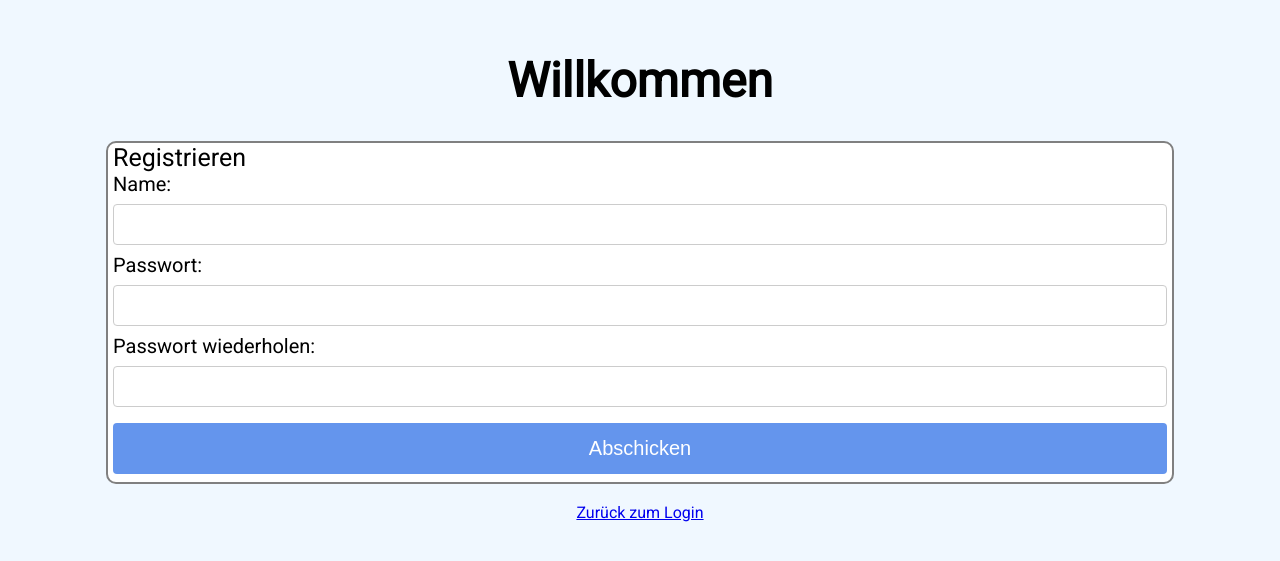
After one commit to MattisKunstmann/Sicherheit-in-Netzwerken, a Flask app: page /register/ in a window 1280 px wide. The commit adds this page. Shown: the top 561 px of the page. Run offline with Flask 2, Linux system fonts and the light colour scheme.

Commit message:
implemented the otp

```diff
--- a/flaskServer.py
+++ b/flaskServer.py
@@ -1,6 +1,6 @@
 import pyotp
 import qrcode as qrcode
-from flask import Flask, request, render_template, make_response
+from flask import Flask, request, render_template, make_response, redirect, jsonify
 from flask_cors import CORS, cross_origin
 import mysql.connector
 from pyotp import totp
@@ -9,49 +9,89 @@ app = Flask(__name__)
 cors = CORS(app)
 app.config['CORS_HEADERS'] = 'Content-Type'
 
-# hostName = "localhost"
-# serverPort = 8080
+hostName = "0.0.0.0"
+serverPort = 8080
 db = None;
 
 query1 = "select * from zugangsdaten"
-#query2 = "insert into zugangsdaten values (%s,%s,%s)" #waay to secure
+query2 = "insert into zugangsdaten values (%s,%s,%s,%s)"
 writeIntQuery = "insert into integers (integerNumber) values (%s)"
 dbName = "sicherheit"
 
 
-@app.route('/register/', methods=["POST"])
+@app.route('/register/', methods=["POST", "GET"])
 def gfg():
     if request.method == "POST":
         name = request.form.get("name")
         password = request.form.get("password")
         saveDataToTextFile(name)
         saveDataToTextFile(password)
-        #writeInDatabase((666,name,password)) #the way to secure way
-        return make_response(writeInDatabase('insert into zugangsdaten values (666, "' + name + '", "' + password + '")'))
+        secretKey = pyotp.random_base32(32)
+        writeInDatabase((666,name,password,secretKey))
+        generateQrCode(secretKey, name)
+        return render_template("verifyQr.html", qrcode = "../" + qrCodePath, name = name, password = password)
+    if request.method == "GET":
+        return render_template("register.html")
 
-@app.route('/integer/', methods=["POST"])
-@cross_origin()
-def intToDB():
-    if request.method == "POST":
-        integer = request.form.get("integer")
-        saveDataToTextFile(integer)
-        return make_response(writeIntToDatabase((integer,)))
-qrCodeFileName = "qrCode.png"
+qrCodeFileName = "qrCode.jpg"
 staticLocation = "static"
 qrCodePath = staticLocation + "/" + qrCodeFileName
 
-def generateQrCode():
-    secretKey = pyotp.random_base32(32)
+def generateQrCode(secretKey, name):
     totp = pyotp.totp.TOTP(secretKey)
-    qrCode = qrcode.make(totp.provisioning_uri(name='alice@google.com', issuer_name='Secure App'))
-    oneTimePassword = totp.now()
+    qrCode = qrcode.make(totp.provisioning_uri(name=name, issuer_name='Secure App'))
     qrCode.save(qrCodePath)
+
+@app.route('/login/', methods=["GET", "POST"])
+def loginRedirect():
+    if request.method == "GET":
+        return redirect('/')
+    if request.method == "POST":
+        userOtp = request.form.get("code")
+        name = request.form.get("name")
+        password = request.form.get("password")
+        return loginWithOtp(name, password, userOtp)
 
 @app.route('/', methods=["GET"])
 def get():
     if request.method == "GET":
-        return render_template("index.html", qrcode = qrCodePath)
+        return render_template("login.html")
 
+@app.route('/verifyQr/', methods=["POST"])
+def getVerifyQr():
+    if request.method == "POST":
+        userOtp = request.form.get("code")
+        name = request.form.get("name")
+        password = request.form.get("password")
+        return loginWithOtp(name, password, userOtp)
+
+def loginWithOtp(name, password, otp):
+        cursor = db.cursor()
+        userQuery = "select * from zugangsdaten where name = (%s) and password = (%s)"
+        cursor.execute(userQuery, (name, password))
+        try:
+            table = cursor.fetchone()
+        finally:
+            print(table)
+            if not table is None and table[1] == name and table[2] == password:
+                totp = pyotp.totp.TOTP(table[3])
+                if otp == totp.now():
+                    print("success")
+                    return render_template("loggedIn.html")
+                else:
+                    print("wrong code")
+                    return make_response(
+                        jsonify(
+                            {"message": "wrong Code", "severity": "light"}
+                        ),
+                        401,)
+                return render_template("loggedIn.html")
+            else:
+                return make_response(
+                    jsonify(
+                            {"message": "wrong Code", "severity": "light"}
+                    ),
+                    401,)
 
 def saveDataToTextFile(str):
     file = open('data.txt', 'a')
@@ -76,9 +116,7 @@ def printTableFromDatabase():
 def writeInDatabase(data):
     try:
         cursor = db.cursor(buffered=True)
-        #cursor.execute(query2, data) #waaay to secure
-#        cursor.execute(data, multi=True)
-        cursor.execute("insert into zugangsdaten values (555, 'multitest', 'bliblablub'); select * from zugangsdaten;", multi=True)
+        cursor.execute(query2, data)
         result = "true";
         try:
             result = cursor.fetchall()
@@ -105,6 +143,6 @@ def writeIntToDatabase(data):
         return (data, 422)
 
 if __name__ == '__main__':
-    #db = initiateDatabaseConnection();
+    db = initiateDatabaseConnection();
     #printTableFromDatabase()
-    app.run()
+    app.run(host=hostName, ssl_context=('/etc/letsencrypt/live/itsicherheit.ddnss.de/fullchain.pem', '/etc/letsencrypt/live/itsicherheit.ddnss.de/privkey.pem'))
--- /dev/null
+++ b/static/style.css
@@ -0,0 +1,78 @@
+div.containerHeadline {
+    margin-left: auto;
+    margin-right: auto;
+    font-size: 24px;
+}
+
+div.loginLink {
+    text-align: center;
+}
+
+div.containerForm {
+    text-align: left;
+    border: 2px solid;
+    border-radius: 10px;
+    margin-left: auto;
+    margin-right: auto;
+    font-size: 20px;
+    border-color: grey;
+    padding-left: 5px;
+    padding-right: 5px;
+    width: 85%;
+    background-color: white;
+}
+
+.center {
+    display: block;
+    margin-left: auto;
+    margin-right: auto;
+    width: 50%;
+}
+
+body {
+    background-color: White;
+    margin: auto;
+    padding: 20px;
+    font-family: 'Roboto', sans-serif;
+    background-color: aliceblue;
+}
+
+h1 {
+    text-align: center;
+}
+
+p1 {
+    font-size: 25px;
+    padding-bottom: 20px;
+}
+
+p2 {
+    color: red;
+    font-size: 16px;
+}
+
+input[type=password], input[type=text], input[type=name], select {
+    width: 100%;
+    padding: 12px 20px;
+    margin: 8px 0;
+    display: inline-block;
+    border: 1px solid #ccc;
+    border-radius: 4px;
+    box-sizing: border-box;
+}
+
+input[type=submit] {
+    width: 100%;
+    background-color: CornflowerBlue;
+    color: white;
+    padding: 14px 20px;
+    margin: 8px 0;
+    border: none;
+    border-radius: 4px;
+    cursor: pointer;
+    font-size: 20px;
+}
+
+input[type=submit]:hover {
+    background-color: Blue;
+}
--- /dev/null
+++ b/templates/register.html
@@ -0,0 +1,60 @@
+<!doctype html>
+<html lang="de">
+<meta charset="utf-8"/>
+<meta name="viewport" content="width=device-width, initial-scale=1.0, maximum-scale=2.0, user-scalable=yes"/>
+<link rel="preconnect" href="https://fonts.googleapis.com">
+<link rel="preconnect" href="https://fonts.gstatic.com" crossorigin>
+<link rel="stylesheet" href="../static/style.css">
+<link href="https://fonts.googleapis.com/css2?family=Roboto&display=swap" rel="stylesheet">
+<head><title>Sicherheit in Netzweken - Form</title>
+</head>
+<body>
+<div class="containerHeadline">
+    <h1> Willkommen </h1>
+
+</div>
+
+<div class="containerForm">
+    <p1> Registrieren
+    </p1>
+    <script>
+        function validate() {
+            let password = document.getElementById("password").value;
+            let passwordrep = document.getElementById("passwordrep").value;
+            console.log(password);
+            console.log(passwordrep);
+            let text;
+            if (password === passwordrep) {
+                if (password.length < 8) {
+                    text = "Passwort ist zu kurz";
+                } else {
+                    return true;
+                }
+            } else {
+                text = "Passwörter stimmen nicht überein";
+            }
+            document.getElementById("text").innerHTML = text;
+            return false;
+        }
+
+    </script>
+
+
+    <form action="https://itsicherheit.ddnss.de/register/" target="_self" method="post" id="formId"
+          onsubmit="return validate();">
+        <label for="name">Name:</label><br>
+        <input type="name" id="name" name="name" required><br>
+        <label for="password">Passwort:</label><br>
+        <input type="password" id="password" name="password" required><br>
+        <label for="passwordrep">Passwort wiederholen:</label><br>
+        <input type="password" id="passwordrep" name="passwordrep" required><br>
+        <input type="submit" value="Abschicken">
+    </form>
+    <p2 id="text"></p2>
+</div>
+<br>
+<div class="loginLink">
+<a href="/">Zurück zum Login</a>
+</div>
+</body>
+</html>
--- a/templates/stdIndex.html
+++ b/templates/stdIndex.html
@@ -88,7 +88,6 @@
 <br>
 <img src={{qrcode}} alt="qrcode" width="500" height="500">
 
-
 </body>
 
 <style>
--- /dev/null
+++ b/templates/test.js
@@ -0,0 +1 @@
+alert(0);
--- /dev/null
+++ b/test.js
@@ -0,0 +1 @@
+alert(0);
```
Also changed, not shown: data.txt (added, +110 -0 lines), templates/loggedIn.html (added, +22 -0 lines), templates/login.html (added, +55 -0 lines), templates/verifyQr.html (added, +35 -0 lines), static/qrCode.jpg (added), templates/qrcode.jpg (deleted), 1 other file.
